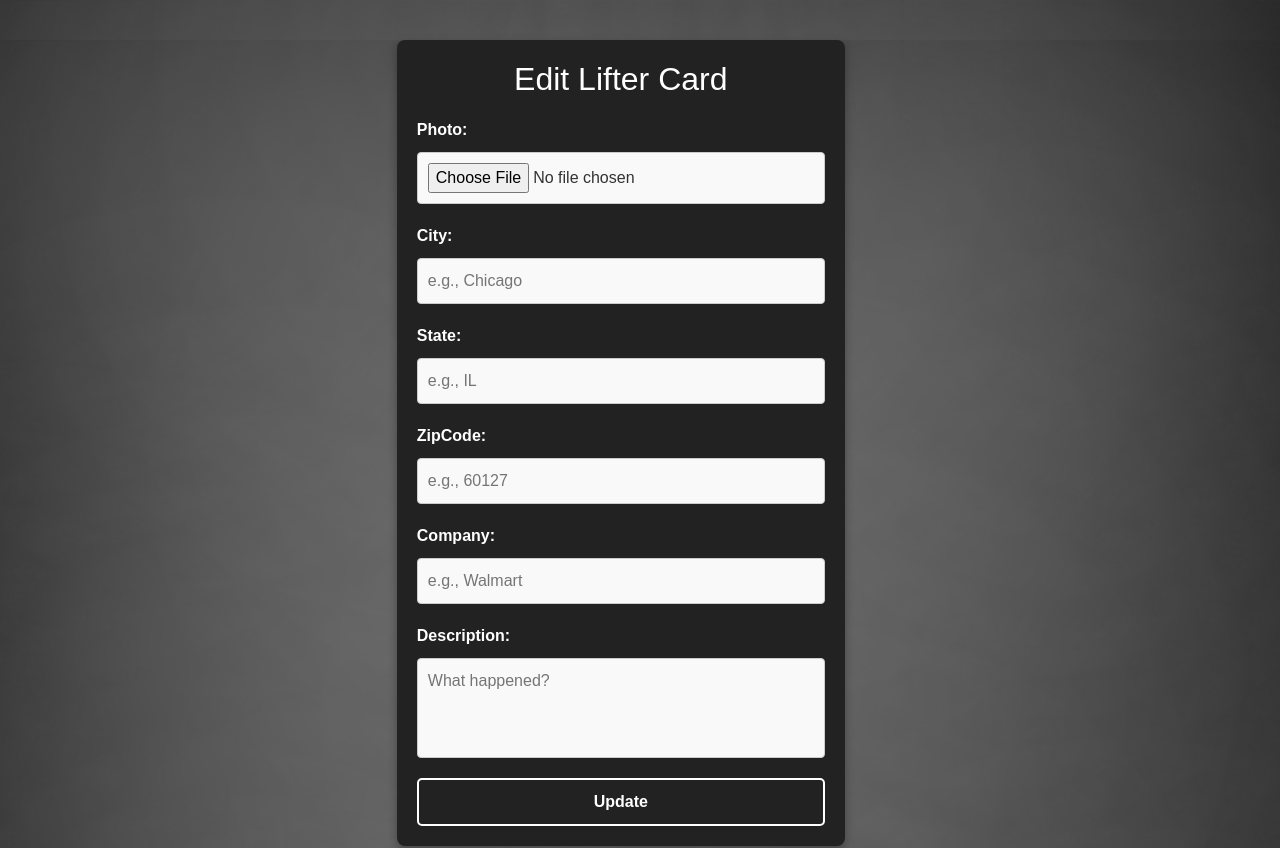
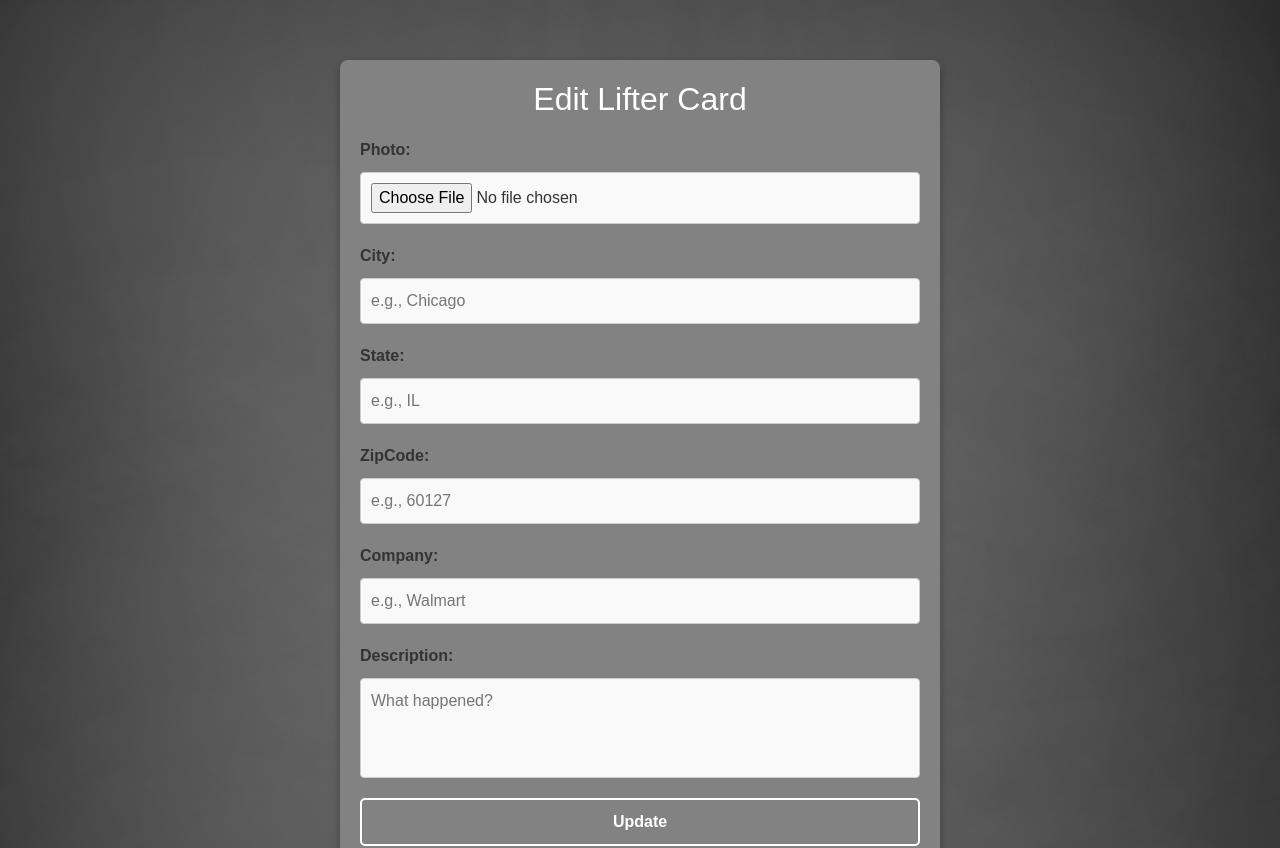
Before and after one commit to Morkenson/StopLyfterz, a React (Vite) app in the folder StopLyfterz/: page /edit-card in a window 1280 px wide. Shown: the top 848 px of the page. Built offline with nearby package versions, Linux system fonts and the light colour scheme; the HTML template or start-up script is replaced by a standard one.

Commit message:
Made the UI consistent across forms

```diff
--- a/StopLyfterz/src/components/AddCard.css
+++ b/StopLyfterz/src/components/AddCard.css
@@ -12,25 +12,23 @@ body, html {
 }
 
 .add-card-container {
-    background-color: #222222;
+    background-color: #818281;
     color: #ffffff;
     padding: 20px;
-    max-width: 35vw;
+    max-width: 600px;
     width: 100%;
     border-radius: 8px;
     box-shadow: 0 4px 10px rgba(0, 0, 0, 0.3);
     box-sizing: border-box;
-    margin-left: 31vw;
-    margin-top: 5vh;
-    position: center;
+    position: relative;
 }
 
 .add-card-page {
-    min-height: 100vh;
+    min-height: 100vh;              /* fills screen */
     display: flex;
-    justify-content: center;
-    align-items: flex-start;
-    padding: 40px 20px 40px;
+    justify-content: center;        /* horizontal center */
+    align-items: flex-start;        /* top-align */
+    padding: 60px 20px 40px;
   }
 
 .close-btn {
@@ -65,7 +63,6 @@ body, html {
     display: block;
     margin-bottom: 10px;
     font-weight: bold;
-    color: white;
 }
 
 .add-card-input,
--- a/StopLyfterz/src/components/CardForm.tsx
+++ b/StopLyfterz/src/components/CardForm.tsx
@@ -86,10 +86,11 @@ const CardForm: React.FC<CardFormProps> = ({
   };
 
   return (
-    <div className="add-card-container">
-      <h2 className="add-card-header">
-        {isEditing ? "Edit Lifter Card" : "Create New Lifter Card"}
-      </h2>
+    <div className="add-card-page">
+      <div className="add-card-container">
+        <h2 className="add-card-header">{isEditing ? "Edit Lifter Card" : "Create New Lifter Card"}
+          </h2>
+
 
       {previewUrl && (
         <div className="add-card-preview">
@@ -163,6 +164,7 @@ const CardForm: React.FC<CardFormProps> = ({
           : "Submit"}
       </button>
     </div>
+    </div>
   );
 };
 
```
